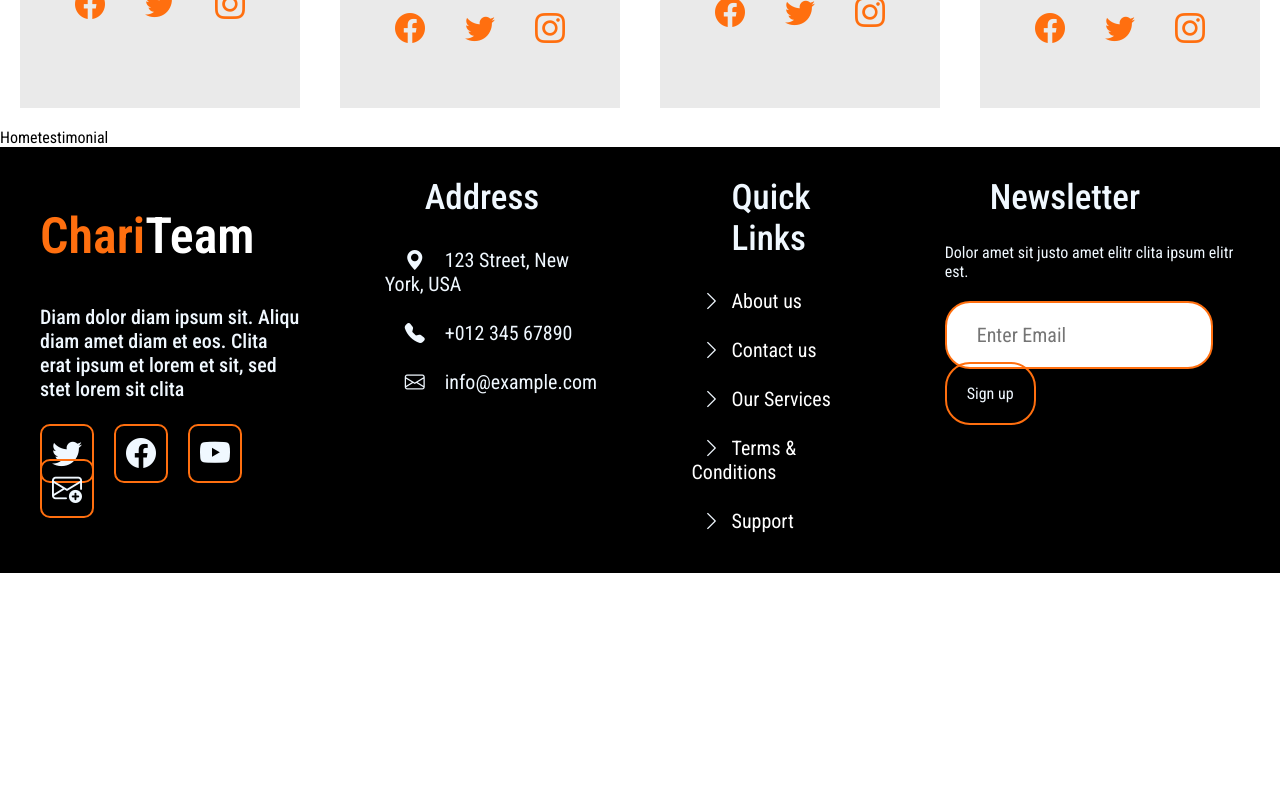
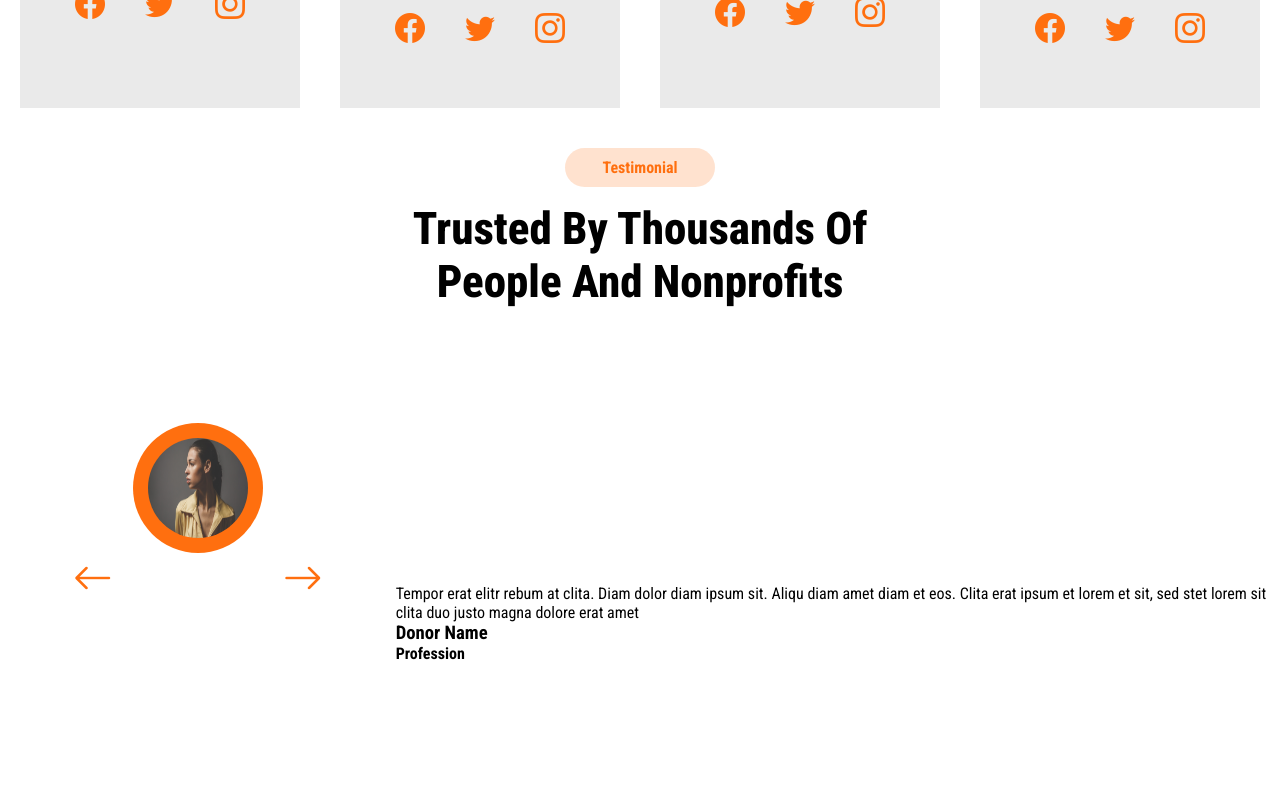
Before and after one commit to dineshsurya9597/microproject, a React (Create React App) app: page / in a window 1280 px wide. Shown: the part 4240-5040 px from the top of the page. Before the commit the page ends 4813 px from the top, so only its background shows below. Built offline with nearby package versions, Linux system fonts and the light colour scheme; a web font is replaced by a local one.

Commit message:
media change

```diff
--- /dev/null
+++ b/src/Components/Commonparts/Commondesign4/Hometestmonialdesign.css
@@ -0,0 +1,47 @@
+.hometest .testmonialpart img{
+    width: 130px;
+    height: 130px;
+    border-radius: 50%;
+    margin: 40px 10px;
+    padding: 15px 15px;
+    background-color: #ff6f0f;
+}
+.hometest .testmonialpart{
+    width: 500px;
+    text-align: center;
+    height: 60vh;
+}
+.hometest{
+    display: flex;
+    justify-content: center;
+    align-items: center;
+    height: 70vh;
+}
+.hometest .testmonialpart i{
+    font-size: 40px;
+    font-weight: 800;
+    text-align: center;
+    color: #ff6f0f;
+    padding: 10px 10px;
+}
+.hometest .testmonialpart .testcontent{
+    background-color: #ff6f0f;
+}
+.hometest .testmonialpart .testcontent p{
+    padding: 10px 10px;
+    font-size: 16px;
+    margin: 10px;
+    font-weight: 500;
+}
+.hometest .testmonialpart .testcontent h1{
+    padding: 10px 10px;
+    margin: 10px;
+    font-size: 30px;
+    font-weight: 600;
+}
+.hometest .testmonialpart .testcontent h4{
+    padding: 10px 10px;
+    margin: 10px;
+    font-size: 17px;
+    font-weight: 600;
+}
--- /dev/null
+++ b/src/Components/Commonparts/Commondesign4/Hometestmonialdesign.jsx
@@ -0,0 +1,19 @@
+import React from 'react'
+import './Hometestmonialdesign.css';
+import Grade1 from '../../../Assets/profile1.jpg';
+
+export default function Hometestmonialdesign() {
+  return (
+    <section className='hometest'>
+        <div className="testmonialpart">
+            <i class="bi bi-arrow-left"></i><img src={Grade1} alt="gradepoint" /><i class="bi bi-arrow-right"></i>
+        </div>
+
+        <div className="testcontent">
+            <p>Tempor erat elitr rebum at clita. Diam dolor diam ipsum sit. Aliqu diam amet diam et eos. Clita erat ipsum et lorem et sit, sed stet lorem sit clita duo justo magna dolore erat amet</p>
+            <h1>Donor Name</h1>
+            <h4>Profession</h4>
+         </div>
+    </section>
+  )
+}
--- /dev/null
+++ b/src/Components/Navigators/Home/Hometestimonial.css
@@ -0,0 +1,24 @@
+.hometestsec .hometesthead1 h4{
+    border: none;
+    padding: 10px 15px;
+    border-radius: 20px;
+    width: 150px;
+    color: #ff6f0f;
+    text-align: center;
+    background-color: #ff6f0f33;
+}
+.hometestsec .hometesthead .hometesthead1{
+    display: flex;
+    justify-content: center;
+    align-items: center;
+}
+.hometestsec .hometesthead h1{
+    padding: 15px 0;
+    font-size: 45px;
+    font-weight: 800;
+}
+.hometestsec .hometesthead{
+    padding: 10px 10px;
+    margin: 10px 10px;
+    text-align: center;
+}
--- a/src/Components/Navigators/Home/Hometestimonial.jsx
+++ b/src/Components/Navigators/Home/Hometestimonial.jsx
@@ -1,8 +1,20 @@
 import React from 'react'
-import './Home.css';
+import './Hometestimonial.css';
+import Hometestmonialdesign from '../../Commonparts/Commondesign4/Hometestmonialdesign';
 
 export default function Hometestimonial() {
   return (
-    <div>Hometestimonial</div>
+    <section className='hometestsec'>
+      <div className="hometesthead">
+        <div className="hometesthead1">
+          <h4>Testimonial</h4>
+        </div>
+        <h1>Trusted By Thousands Of <br />People And Nonprofits</h1>
+      </div>
+
+      <div className="testmonialdesign">
+        <Hometestmonialdesign />
+      </div>
+    </section>
   )
 }
```
